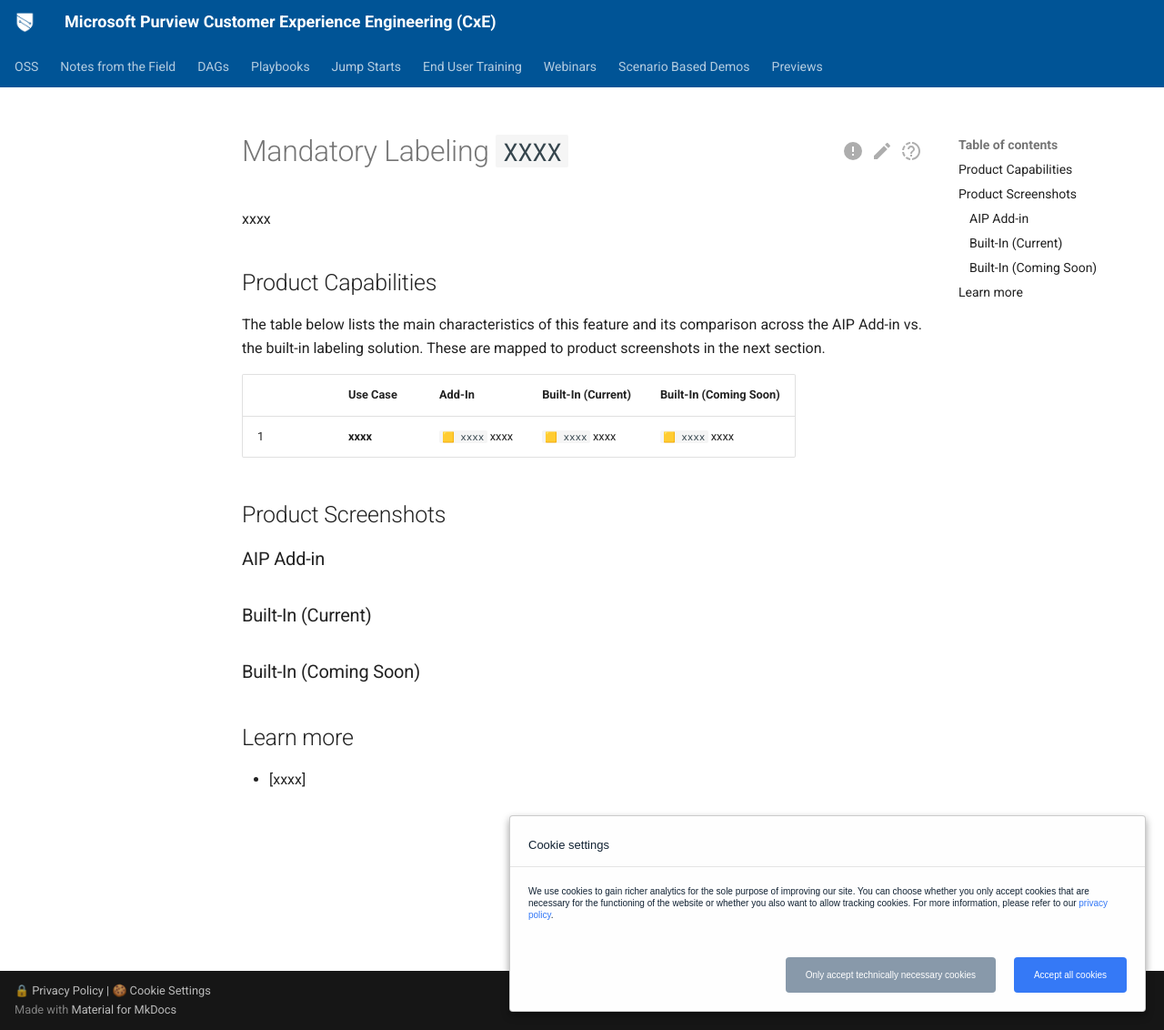
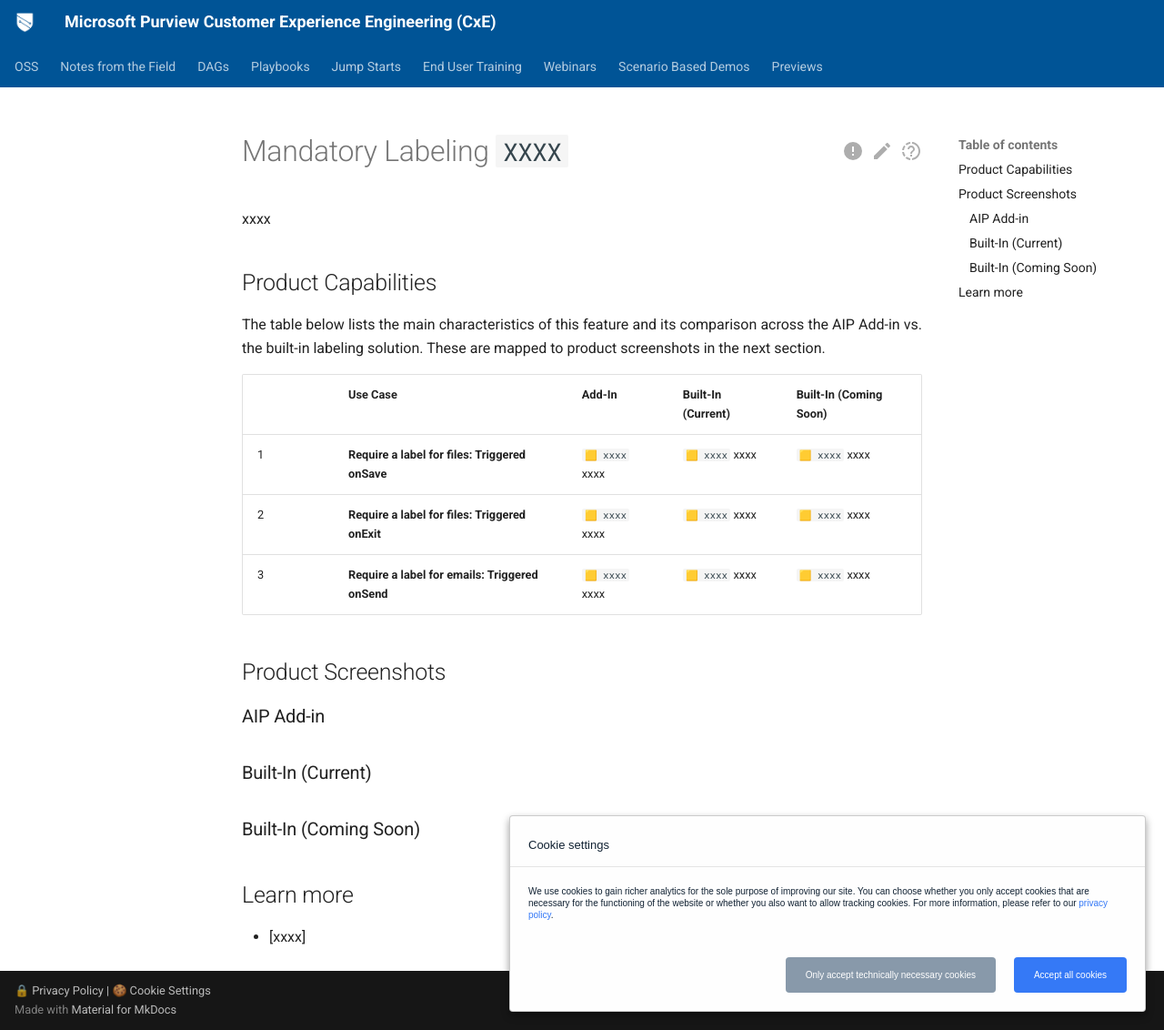
Before and after one commit to microsoft/ComplianceCxE, an MkDocs documentation site: the page built from docs/playbooks/AIP2MIP/Features/Enforcement/MandatoryLabeling.md, in a window 1280 px wide and 1132 px high. Shown: the whole window at 91% size. Built offline with MkDocs 1.6.1 and Material for MkDocs 9.7.7, drawn with Linux system fonts in a browser that asks for light colours.

Commit message:
Update MandatoryLabeling.md

```diff
--- a/docs/playbooks/AIP2MIP/Features/Enforcement/MandatoryLabeling.md
+++ b/docs/playbooks/AIP2MIP/Features/Enforcement/MandatoryLabeling.md
@@ -7,7 +7,9 @@
 
 |  | Use Case            | Add-In| Built-In (Current) | Built-In (Coming Soon)|
 | :----                  | :---- | :---- | :---- | :---- |
-| 1 | **xxxx**           | `🟨 xxxx` xxxx  |  `🟨 xxxx` xxxx  | `🟨 xxxx` xxxx  |
+| 1 | **Require a label for files: Triggered onSave**           | `🟨 xxxx` xxxx  |  `🟨 xxxx` xxxx  | `🟨 xxxx` xxxx  |
+| 2 | **Require a label for files: Triggered onExit**           | `🟨 xxxx` xxxx  |  `🟨 xxxx` xxxx  | `🟨 xxxx` xxxx  |
+| 3 | **Require a label for emails: Triggered onSend**           | `🟨 xxxx` xxxx  |  `🟨 xxxx` xxxx  | `🟨 xxxx` xxxx  |
 
 
 ## Product Screenshots
```
